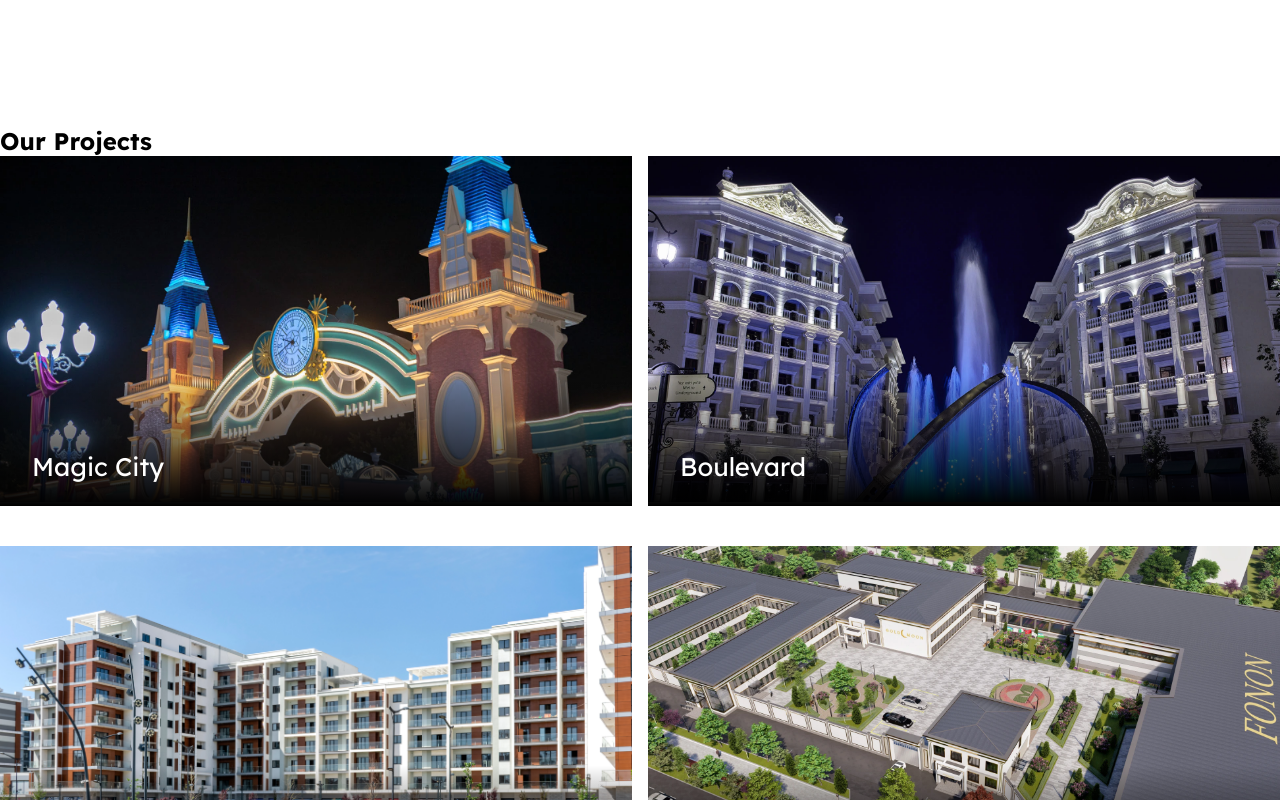
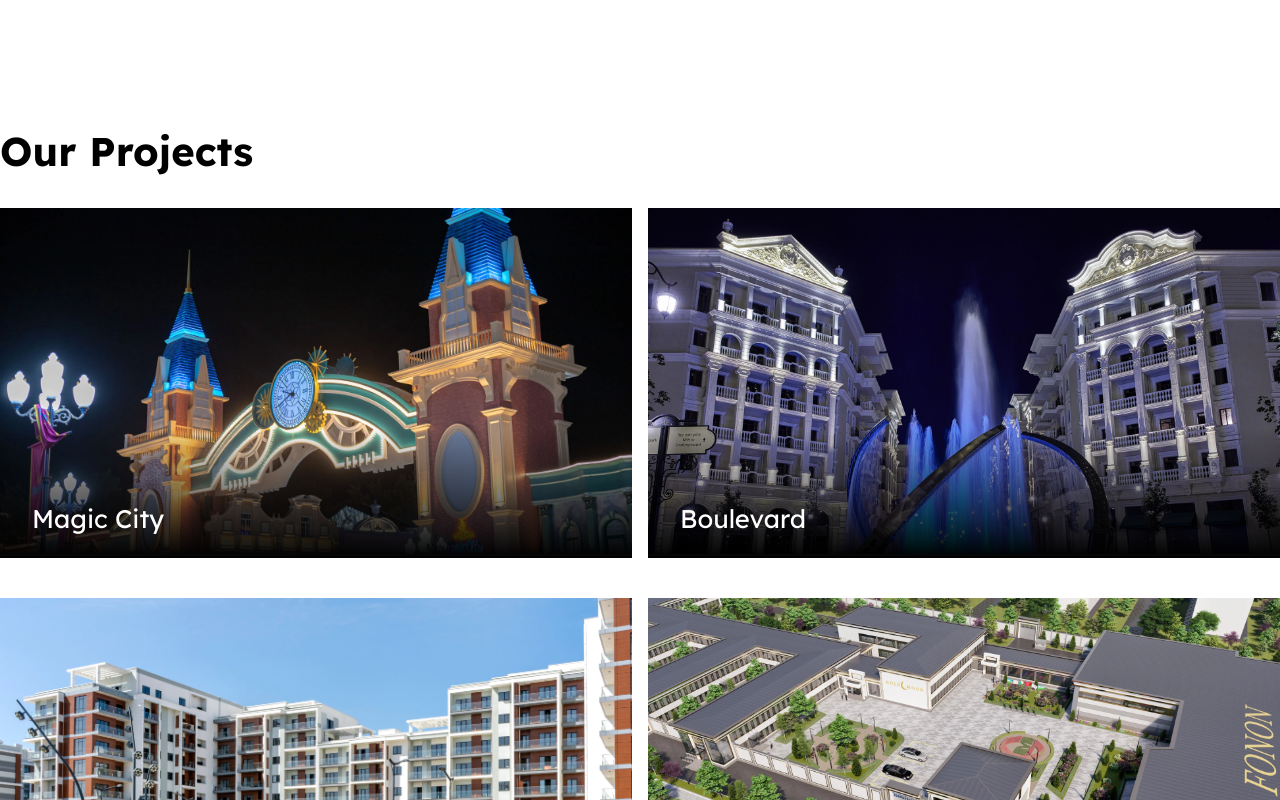
Before and after one commit to HumbleBoyy/Discover_Invest, a React (Vite) app: page / in a window 1280 px wide. Shown: the part 3060-3860 px from the top of the page. Built offline with nearby package versions, Linux system fonts and the light colour scheme.

Commit message:
News section is about to be added

```diff
--- a/src/Components/MainPage/MainAdvantage/MainAdvantage.css
+++ b/src/Components/MainPage/MainAdvantage/MainAdvantage.css
@@ -9,7 +9,6 @@
   .adavantages_title_Text h2 {
     width: 100%;
     font-size: 2.5rem;
-   font-family: 'Lucida Sans', 'Lucida Sans Regular', 'Lucida Grande', 'Lucida Sans Unicode', Geneva, Verdana, sans-serif;
   }
   .adavantages_title_Text span.yellow_line::before {
     height: 0.25rem;
--- a/src/Components/MainPage/Projects/Projects.jsx
+++ b/src/Components/MainPage/Projects/Projects.jsx
@@ -1,5 +1,6 @@
 import React from 'react'
 import "./projects.css"
+import "../MainAdvantage/MainAdvantage.css"
 import { t } from 'i18next'
 import image from '../../../assets/image'
 const Projects = () => {
@@ -8,8 +9,8 @@ const Projects = () => {
       <section className='MainPage_Projects'>
         <div className="container">
           <div className="projects_items">
-             <div className="projects_title_wrapper">
-                <h2 className='projects_title'>{t("ourProjects")}</h2>
+             <div className="adavantages_title_Text">
+                <h2 data-aos="fade-down-right" className='projects_title'><span className="yellow_line"></span>{t("ourProjects")}</h2>
              </div>
 
              <div className="projects_wrapper">
--- a/src/Components/MainPage/Projects/projects.css
+++ b/src/Components/MainPage/Projects/projects.css
@@ -7,6 +7,9 @@
     width: 100%;
     height: 21.6rem;
     object-fit: cover;
+}
+.projects_wrapper{
+    margin-top: 2rem;
 }
 .projects__box{
     width: 100%;
```
Also changed, not shown: src/images/newsBackground.svg (added).
